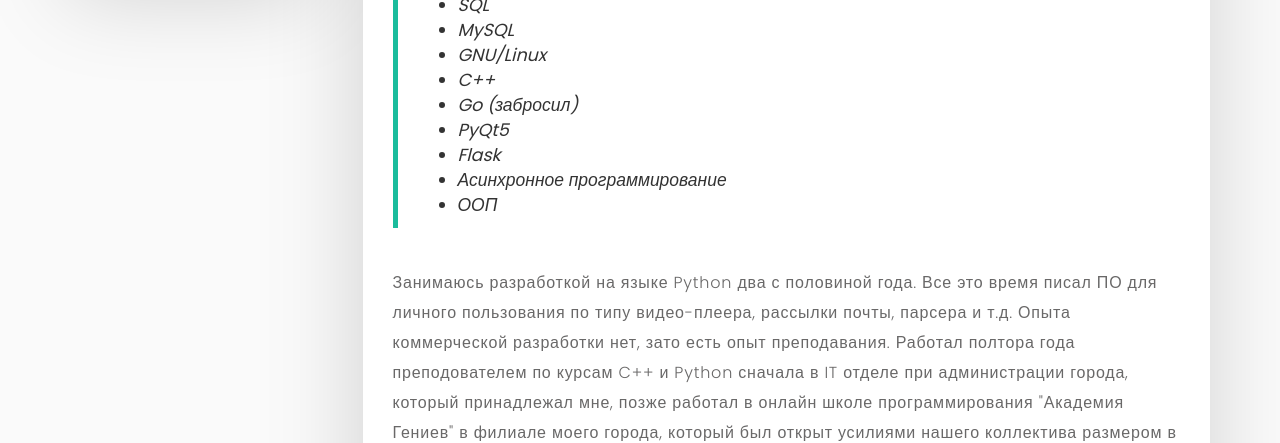
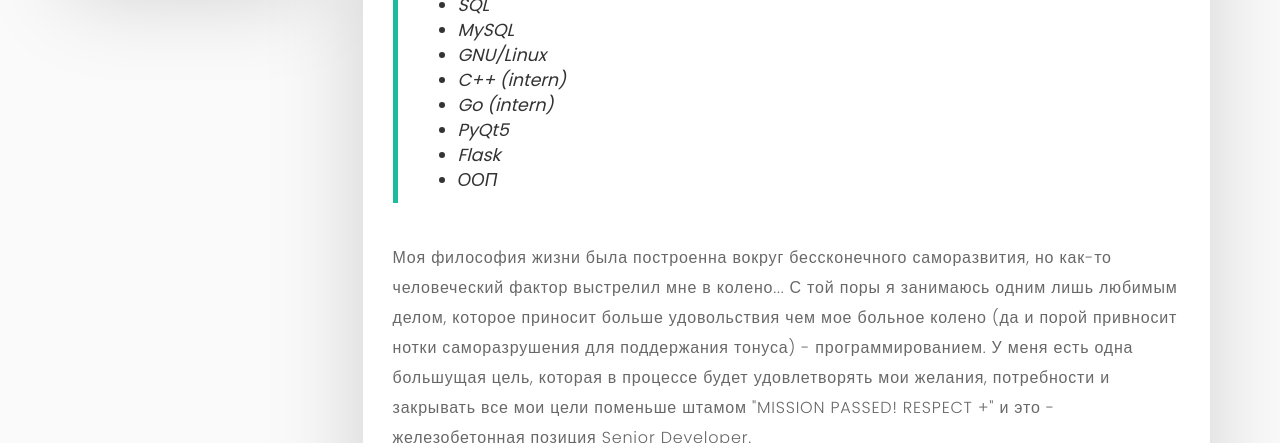
Before and after one commit to Apanazar/ab-story.io, a plain HTML site: page about.html in a window 1280 px wide. Shown: the part 509-952 px from the top of the page. Drawn offline with Linux system fonts and the light colour scheme.

Commit message:
Update about.html

```diff
--- a/about.html
+++ b/about.html
@@ -140,23 +140,20 @@
                                         <li>SQL</li>
                                         <li>MySQL</li>
                                         <li>GNU/Linux</li>
-                                        <li>C++</li>
-                                        <li>Go (забросил)</li>
+                                        <li>C++ (intern)</li>
+                                        <li>Go (intern)</li>
                                         <li>PyQt5</li>
                                         <li>Flask</li>
-                                        <li>Асинхронное программирование</li>
                                         <li>ООП</li>
                                         </ul>
                                       </blockquote>
                                   </div>
                                   <p>
-                                    Занимаюсь разработкой на языке Python два с половиной года. Все это время писал ПО для личного пользования по типу
-                                    видео-плеера, рассылки почты, парсера и т.д. Опыта коммерческой разработки нет, зато есть опыт преподавания.
-                                    Работал полтора года преподователем по курсам C++ и Python сначала в IT отделе при администрации города,
-                                    который принадлежал мне, позже работал в онлайн школе программирования "Академия Гениев" в филиале моего города,
-                                    который был открыт усилиями нашего коллектива размером в четыре человека - https://derbent.a-genio.ru.
-                                    На данный момент преподательскую деятельность забросил ибо ищу работу, которая будет развивать мои навыки
-                                    в области программирования. Помимо всего вышеописанного работал короткий срок на фрилансе.
+                                    Моя философия жизни была построенна вокруг бессконечного саморазвития, но как-то человеческий фактор выстрелил мне в колено...
+				    С той поры я занимаюсь одним лишь любимым делом, которое приносит больше удовольствия чем мое больное колено (да и порой
+				    привносит нотки саморазрушения для поддержания тонуса) - программированием. У меня есть одна большущая цель, которая в
+				    процессе будет удовлетворять мои желания, потребности и закрывать все мои цели поменьше штамом "MISSION PASSED! RESPECT +"
+			            и это - железобетонная позиция Senior Developer.
                                   </p>
                                 </div>
 
```
